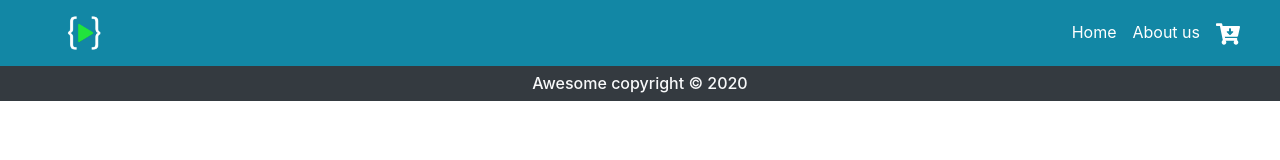
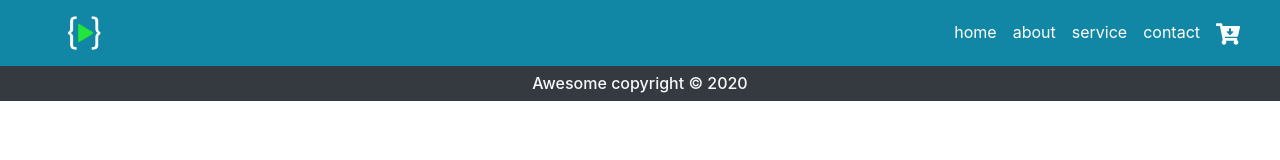
Before and after one commit to nirbhayram/Into-the-gir, a Gatsby site in the folder ecommerce-gatsby-project/: page / in a window 1280 px wide. Built offline with nearby package versions, Linux system fonts and the light colour scheme; Gatsby itself is replaced by a stand-in of ours.

Commit message:
Navigation bar completed.

```diff
--- a/ecommerce-gatsby-project/src/components/resuable/Navbar.js
+++ b/ecommerce-gatsby-project/src/components/resuable/Navbar.js
@@ -7,14 +7,33 @@ import { FaCartArrowDown } from 'react-icons/fa'
 export default class Navbar extends Component {
     state = {
         navbarState: false,
-        navbarClass: "collapse navbar-collapse"
+        navbarClass: "collapse navbar-collapse",
+        menus: [{
+            id: 1241241324,
+            text: "home",
+            url: "/home"
+        }, {
+            id: 12342134124,
+            text: "about",
+            url: "/about"
+        },{
+            id: 12342134124,
+            text: "service",
+            url: "/service"
+        }, {
+            id: 134534253,
+            text: "contact",
+            url: "/contact"
+        }]
     }
     myToggler = () => {
         this.state.navbarState ?
             this.setState({
+                ...this.state,
                 navbarState: false,
                 navbarClass: "collapse navbar-collapse"
             }) : this.setState({
+                ...this.state,
                 navbarState: true,
                 navbarClass: "collapse navbar-collapse show"
             })
@@ -30,12 +49,11 @@ export default class Navbar extends Component {
                 </button>
                 <div className={this.state.navbarClass}>
                     <ul className="navbar-nav ml-auto mr-3">
-                        <li className="nav-item">
-                            <Link to="/" className="nav-link text-white">Home</Link>
-                        </li>
-                        <li className="nav-item">
-                            <Link to="/" className="nav-link text-white">About us</Link>
-                        </li>
+                        {this.state.menus.map((menu) => (
+                            <li className="nav-item" key={menu.id}>
+                                <Link to={menu.url} className="nav-link text-white">{menu.text}</Link>
+                            </li>
+                        ))}
                         <li className="nav-item">
                             <Link to="/" className="nav-link text-white">
                                 <FaCartArrowDown className="cart-class" />
```
